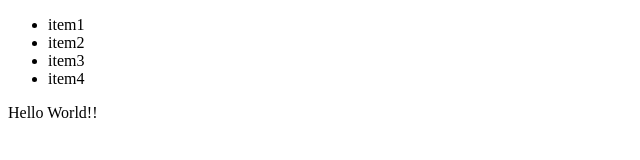
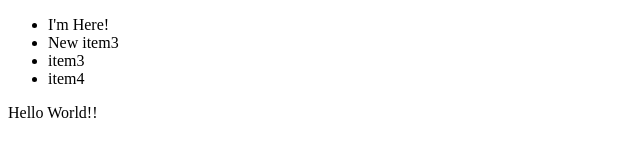
Before and after one commit to wanwan1313/javascript_practice, a plain HTML site: page practice/createDOM.html in a window 1280 px wide. Shown: the full height of the page, 0-640 px from the left. Drawn offline with Linux system fonts and the light colour scheme.

Commit message:
修改程式碼，新增寫法

```diff
--- a/practice/createDOM.html
+++ b/practice/createDOM.html
@@ -37,6 +37,25 @@
         newList.appendChild(newListText)
         myList.appendChild(newList)
 
+        // 動態產生一個元素加在item2前
+        let listItem_2 = document.querySelectorAll('li')[1];
+
+        let newList_2 = document.createElement('li')
+        let newListText_2 = document.createTextNode("I'm Here!")
+        newList_2.appendChild(newListText_2)
+        myList.insertBefore(newList_2,listItem_2)
+
+        // 動態改變原本節點的內容
+        let listItem_3 = document.querySelectorAll('li')[2];
+        let newList_3 = document.createElement('li')
+        let newListText_3 = document.createTextNode('New item3')
+        newList_3.appendChild(newListText_3)
+        myList.replaceChild(newList_3,listItem_3)
+
+        // 動態刪除節點
+        let listItem_1 = document.querySelectorAll('li')[0];
+        myList.removeChild(listItem_1)
+
 
 
     </script>
```
Also changed, not shown: practice/get-value2.html (+5 -2 lines).
